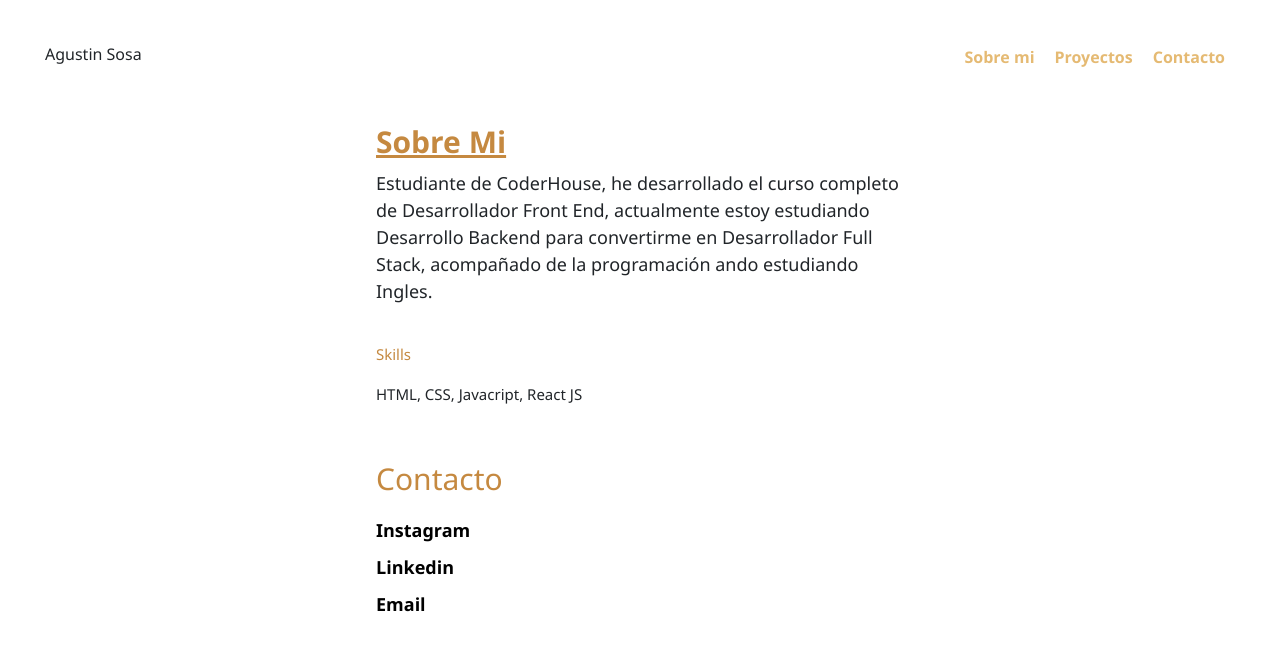
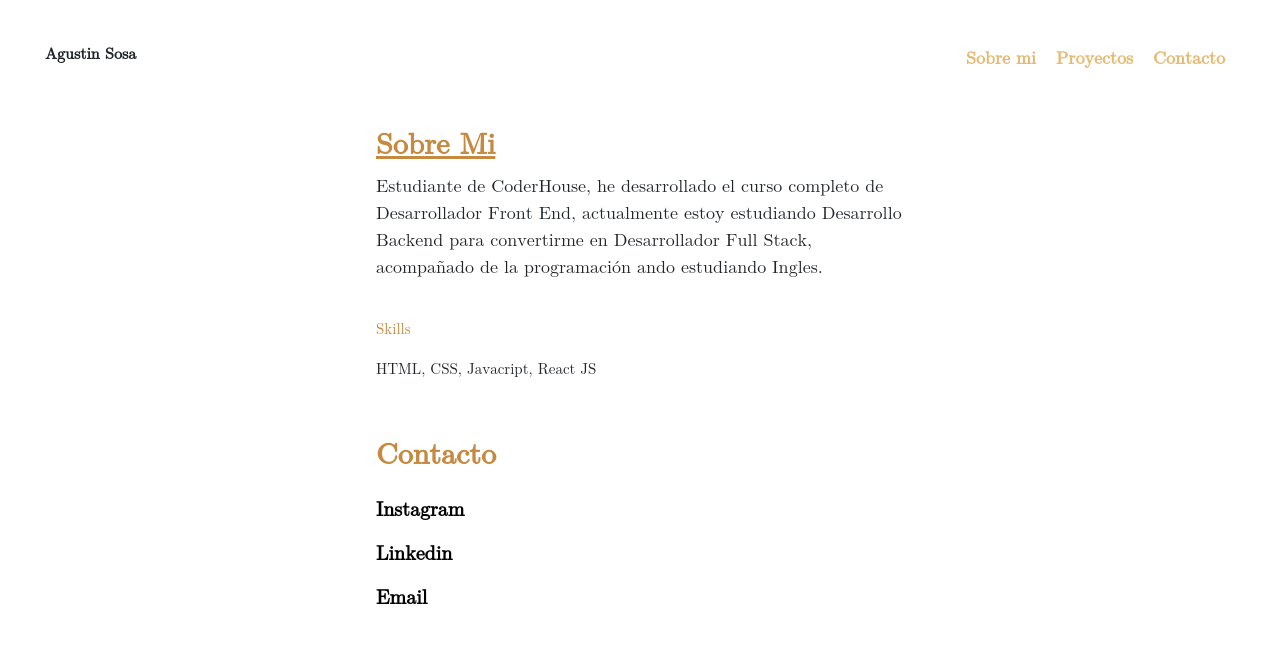
Before and after one commit to Agus-Sosa/portfolio, a React (Vite) app: page / in a window 1280 px wide. Shown: the top 650 px of the page. Built offline with nearby package versions, Linux system fonts and the light colour scheme.

Commit message:
portfolio

```diff
--- a/src/App.css
+++ b/src/App.css
@@ -10,6 +10,7 @@
   --color-primario: #FAEAB1;
   --color-secundario: #E5BA73;
   --color-terceario: #C58940
+  --font-family: 'Segoe UI', Tahoma, Geneva, Verdana, sans-serif;
 }
 
 
@@ -25,6 +26,10 @@
 
 }
 
+body {
+  font-family: 'Segoe UI', Tahoma, Geneva, Verdana, sans-serif;
+
+}
 
 
 * body h1 h2 h3 h4 h5 {
--- a/src/components/Proyectos.jsx
+++ b/src/components/Proyectos.jsx
@@ -32,7 +32,7 @@ const Proyectos = () => {
         <p>El proyecto que realice fue un Ecommerce de Videojuegos, utilizando lo basico (HTML, CSS)</p>
         <div className="contenedor-herramientas">
           <h4>Herramientas</h4>
-          <p>HTML, CSS, SASS, BOOTSTRAP, GIT, GITHUB</p>
+          <p>HTML, CSS, Sass, Bootstrap, Git, GitHub</p>
         </div>
         </section>
         <div className="division"></div>
@@ -47,7 +47,7 @@ const Proyectos = () => {
           <p>El Segundo proyecto realice fue una web dedicada a series, utilizando Javascript vanilla, hice la creacion del apartado de favoritos y tambien el apartado de las suscripciones </p>
           <div className="contenedor-herramientas">
             <h4>Herramientas</h4>
-            <p>HTML, CSS, SASS, JS</p>
+            <p>HTML, CSS, Sass, JavaScript</p>
           </div>
         </section>
         <div className="division"></div>
@@ -64,7 +64,7 @@ const Proyectos = () => {
           </p>
           <div className="contenedor-herramientas">
             <h4>Herramientas</h4>
-            <p>HTML, CSS, REACT.JS, TAILWIND, DAISY UI, FIREBASE </p>
+            <p>HTML, CSS, React.js, Tailwind, Daisy ui, Firebase </p>
           </div>
         </section>
       </div>
--- a/src/index.css
+++ b/src/index.css
@@ -1,3 +1,8 @@
 @tailwind base;
 @tailwind components;
 @tailwind utilities;
+
+*, body {
+
+    font-family: math;
+}
--- a/src/styles/contacto.css
+++ b/src/styles/contacto.css
@@ -10,13 +10,14 @@
 .contenedor-contacto h2 {
     font-size: 30px;
     margin: 15px 0px;
+    font-weight: bold;
 }
 
 
 .contenedor-contacto a {
     text-decoration: none;
-    margin: 5px 0px;
-    font-size: 18px;
+    margin: 7px 0px;
+    font-size: 20px;
     font-weight: bold;
     color: black;
 
--- a/src/styles/header.css
+++ b/src/styles/header.css
@@ -14,9 +14,13 @@
 }
 
 
+.contenedor-nombre h3 {
+    font-weight: bold;
+}
+
 
 nav {
-    font-size: 16px;
+    font-size: 18px;
     font-weight: bold;
     text-decoration: none;
 }
@@ -75,31 +79,13 @@ nav a:hover {
 
     .link-slide {
         color: var(--color-secundario);
+        font-size: 20px;
+
     }
 
     .link-slide:hover {
         color: var(--color-terceario);
     }
 
-    /* .contenedor-slide a {
-        text-decoration: none;
-    } */
+
 }
-/*
-@media screen and (max-width: 360px) {
-    .contenedor-nombre {
-        display: none;
-    }
-
-    nav span {
-        margin: 0px 5px;
-    }
-
-    .contenedor-header {
-        margin: 0px;
-        padding: 20px   ;
-        box-shadow: rgba(50, 50, 93, 0.25) 0px 2px 5px -1px, rgba(0, 0, 0, 0.3) 0px 1px 3px -1px;
-        justify-content: center;
-
-    }
-} */
--- a/src/styles/proyectos.css
+++ b/src/styles/proyectos.css
@@ -16,17 +16,20 @@
 
 .contenedor-proyectos h2 {
     font-size: 30px;
+    font-weight: bold;
 }
 
 
 .contenedor-proyecto h3 {
     font-size: 20px;
+    font-weight: bold;
     margin: 1rem 0px;
 }
 
 
 .contenedor-proyecto p {
     margin: 15px 0px;
+    font-size: 18px;
 }
 
 .division {
@@ -37,7 +40,7 @@
 .contenedor-proyecto img {
     width: -webkit-fill-available;
     border-radius: 5px;
-    box-shadow: rgba(0, 0, 0, 0.16) 0px 1px 4px;
+    box-shadow: rgba(0, 0, 0, 0.19) 0px 10px 20px, rgba(0, 0, 0, 0.23) 0px 6px 6px;
 }
 
 .contenedor-herramientas {
@@ -53,6 +56,8 @@
 
 .contenedor-herramientas h4 {
     margin-bottom: 10px;
+    font-size: 15px;
+    font-weight: bold;
 }
 
 .contenedor-nav-rapida {
@@ -64,6 +69,7 @@
 
 .contenedor-nav-rapida h5 {
     font-size: 18px;
+    font-weight: bold;
 
 }
 
```
